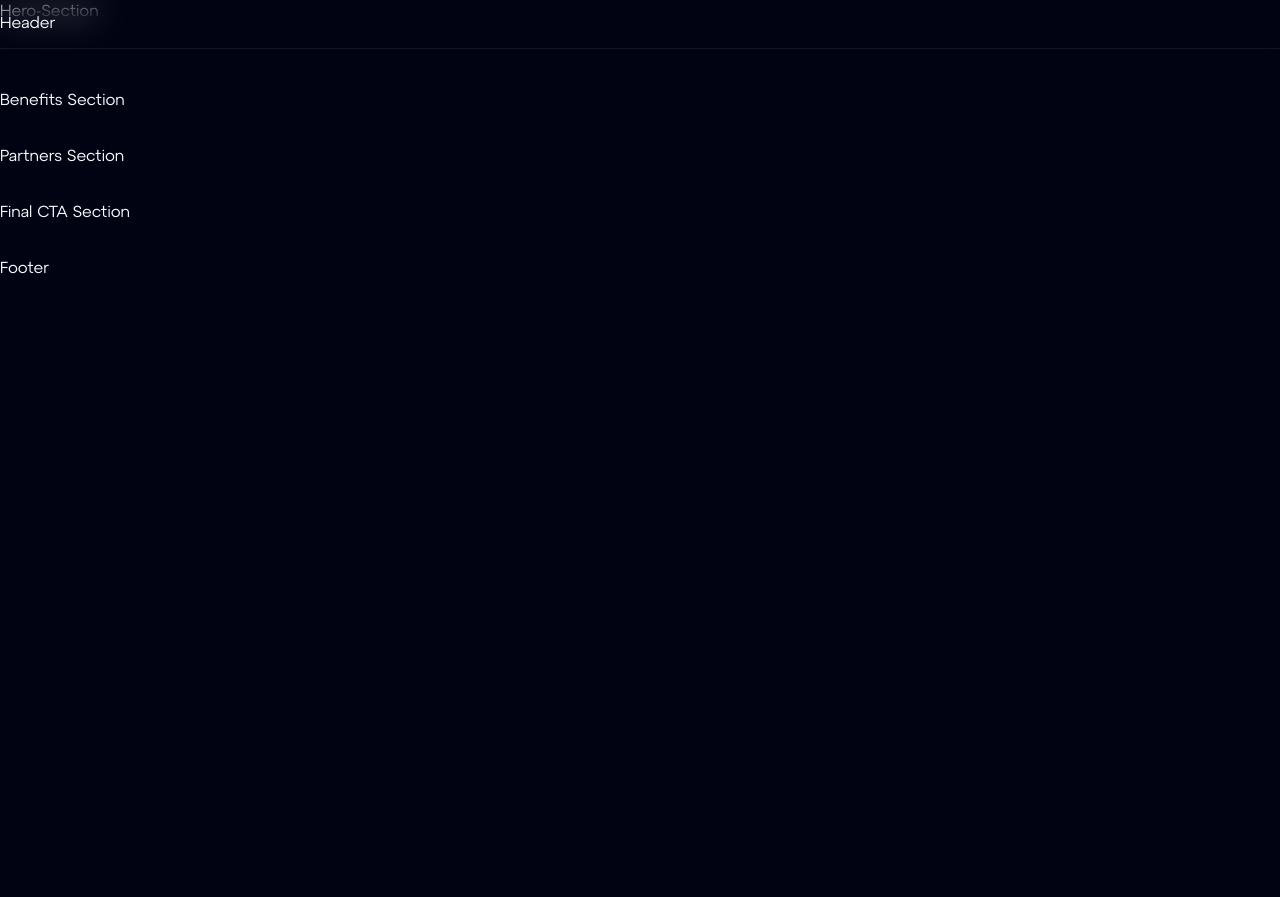
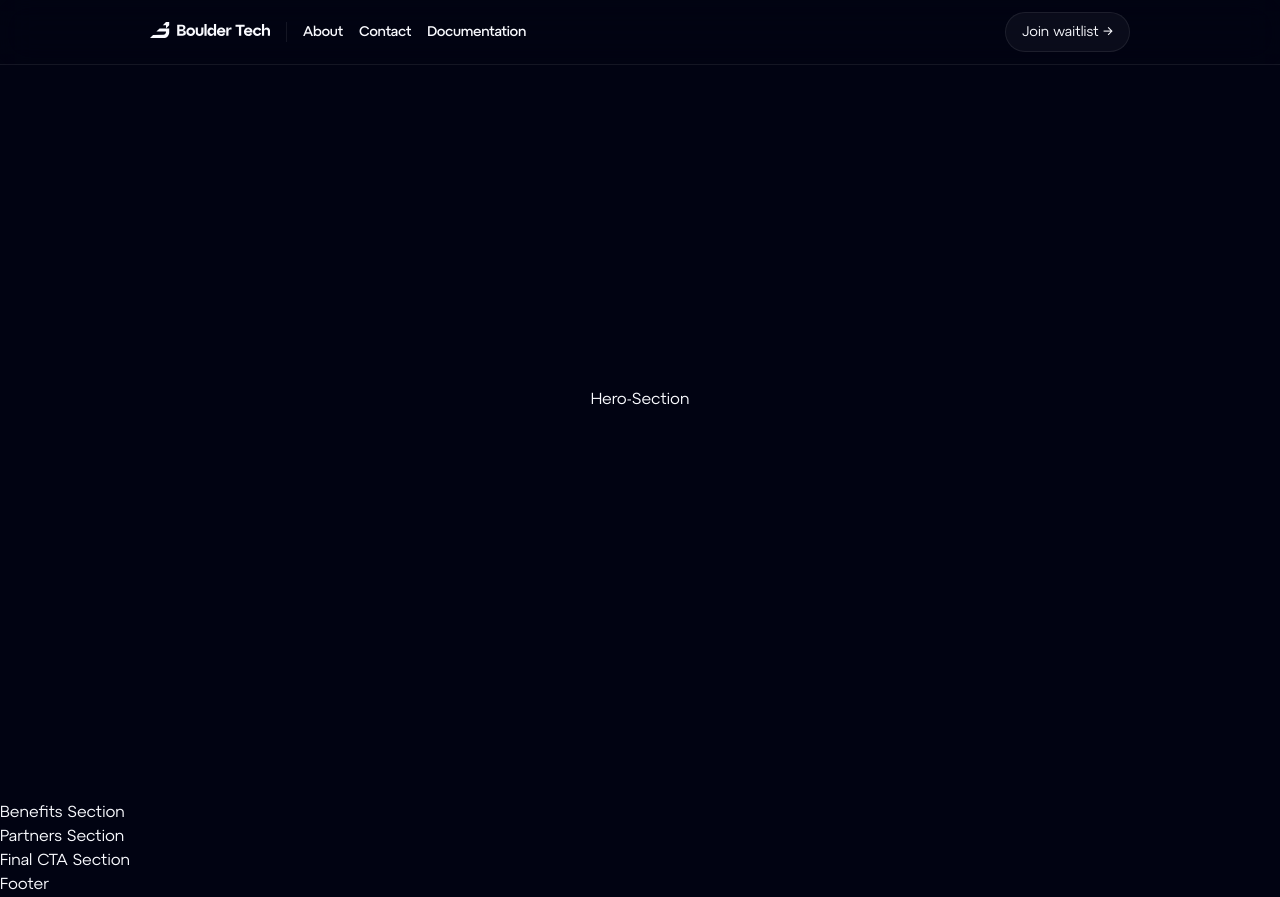
Before and after one commit to boulder-tech/Landing, a Next.js app: page / in a window 1280 px wide. Before the commit the page ends 800 px from the top, so only its background shows below. Built offline with nearby package versions, Linux system fonts and the light colour scheme.

Commit message:
Header finished

```diff
--- a/src/app/globals.css
+++ b/src/app/globals.css
@@ -20,3 +20,7 @@
   --color-grey-200: rgba(250, 251, 255, 0.08);
   --color-grey-300: rgba(250, 251, 255, 0.12);
 }
+
+html {
+  color-scheme: dark;
+}
--- a/src/app/layout.tsx
+++ b/src/app/layout.tsx
@@ -48,7 +48,7 @@ export default function RootLayout({
         )}
       >
         <Header />
-        <main className="flex flex-col gap-8 bg-background">
+        <main className="flex flex-col bg-background">
           {children}
           <Footer />
         </main>
--- a/src/components/buttons/ghost-button.tsx
+++ b/src/components/buttons/ghost-button.tsx
@@ -0,0 +1,8 @@
+const GhostButton = ({ children }: { children: React.ReactNode }) => {
+  return (
+    <button className="transition-all duration-200 hover:bg-gray-200 hover:border-gray-300 bg-gray-100 border border-gray-200 rounded-full px-4 text-sm h-10 text-foreground-heading flex items-center justify-center">
+      {children}
+    </button>
+  );
+};
+export default GhostButton;
--- a/src/components/header.tsx
+++ b/src/components/header.tsx
@@ -1,4 +1,33 @@
+import Link from "next/link";
+import Imagotype from "./imagotype";
+import GhostButton from "./buttons/ghost-button";
+
 const Header = () => {
-  return <header className="w-full fixed top-0 z-50 py-3 bg-[rgba(1, 3, 18, 0.01)] border-b border-grey-200 backdrop-blur-lg">Header</header>
+  return (
+    <header className="w-full fixed top-0 z-50 py-3 bg-[rgba(1, 3, 18, 0.01)] border-b border-grey-200 backdrop-blur-lg">
+      <div className="flex items-center justify-between 2xl:px-[300px] lg:px-[150px] md:px-[75px] px-[20px]">
+        <div className="flex gap-4 divide-border-grey-200 divide-x-[1px]">
+          <Imagotype />
+          <div className="pl-4 text-boulder-text sm:flex hidden text-sm gap-4 font-normal -tracking-[0.28px]">
+            <Link className="cursor-pointer hover:text-foreground-leading transition-all duration-200 font-medium" href={"/about"}>
+              About
+            </Link>
+            <Link className="cursor-pointer hover:text-foreground-leading transition-all duration-200 font-medium" href={"/contact"}>
+              Contact
+            </Link>
+            <Link
+              className="cursor-pointer hover:text-foreground-leading transition-all duration-200 font-medium"
+              href={"https://docs.bouldertech.fi"}
+            >
+              Documentation
+            </Link>
+          </div>
+        </div>
+        <Link href={'#waitlist'}>
+          <GhostButton>Join waitlist →</GhostButton>
+        </Link>
+      </div>
+    </header>
+  );
 };
 export default Header;
--- /dev/null
+++ b/src/components/imagotype.tsx
@@ -0,0 +1,64 @@
+export default function Imagotype() {
+  return (
+    <svg
+      width="120"
+      height="16"
+      viewBox="0 0 120 16"
+      fill="none"
+      xmlns="http://www.w3.org/2000/svg"
+    >
+      <path
+        d="M15.9997 0L12.7997 3.19999H15.9997L15.9997 6.39998L19.1997 3.19999V0H15.9997Z"
+        fill="#FAFBFF"
+      />
+      <path
+        d="M-0.000244141 16H13.737C15.1858 16 16.5753 15.4244 17.5997 14.4C18.6242 13.3755 19.1997 11.986 19.1997 10.5372L19.1997 6.39998H15.9997H9.59975L6.39976 9.59997H15.9997V10.0589C15.9997 10.7895 15.7095 11.4902 15.1929 12.0068C14.6844 12.5153 13.9972 12.8048 13.2782 12.8135L3.06305 12.9367L-0.000244141 16Z"
+        fill="#FAFBFF"
+      />
+      <path
+        d="M33.074 8.19154C33.9572 8.29796 34.6489 8.59592 35.1491 9.08544C35.6599 9.57496 35.9153 10.1869 35.9153 10.9211C35.9153 11.7512 35.6014 12.4429 34.9735 12.9963C34.3563 13.5496 33.5475 13.8263 32.5472 13.8263H27.1997V2.65253H32.0683C33.0686 2.65253 33.8774 2.93453 34.4946 3.49855C35.1225 4.06256 35.4364 4.75959 35.4364 5.58964C35.4364 6.26007 35.2289 6.82408 34.8139 7.28167C34.3989 7.73927 33.8189 8.04255 33.074 8.19154ZM31.8448 4.61592H29.4185V7.29764H31.8448C32.2918 7.29764 32.6483 7.16994 32.9143 6.91453C33.191 6.65913 33.3294 6.33456 33.3294 5.94082C33.3294 5.54707 33.191 5.22782 32.9143 4.98306C32.6483 4.7383 32.2918 4.61592 31.8448 4.61592ZM29.4185 11.8629H32.1481C32.5951 11.8629 32.9516 11.7405 33.2176 11.4958C33.4837 11.2404 33.6167 10.9158 33.6167 10.5221C33.6167 10.1283 33.4837 9.80908 33.2176 9.56432C32.9516 9.30892 32.5951 9.18122 32.1481 9.18122H29.4185V11.8629Z"
+        fill="#FAFBFF"
+      />
+      <path
+        d="M37.542 12.7568C36.7013 11.9374 36.2809 10.9211 36.2809 9.70798C36.2809 8.49483 36.7013 7.47854 37.542 6.65913C38.3827 5.83972 39.4309 5.43002 40.6866 5.43002C41.9423 5.43002 42.9905 5.83972 43.8312 6.65913C44.6719 7.47854 45.0923 8.49483 45.0923 9.70798C45.0923 10.9211 44.6719 11.9374 43.8312 12.7568C42.9905 13.5762 41.9423 13.9859 40.6866 13.9859C39.4309 13.9859 38.3827 13.5762 37.542 12.7568ZM38.5157 9.70798C38.5157 10.3678 38.7232 10.9211 39.1382 11.3681C39.5533 11.8044 40.0694 12.0226 40.6866 12.0226C41.3038 12.0226 41.82 11.8044 42.235 11.3681C42.65 10.9211 42.8575 10.3678 42.8575 9.70798C42.8575 9.0482 42.65 8.50015 42.235 8.06384C41.82 7.62753 41.3038 7.40937 40.6866 7.40937C40.0694 7.40937 39.5533 7.63285 39.1382 8.0798C38.7232 8.51611 38.5157 9.05884 38.5157 9.70798Z"
+        fill="#FAFBFF"
+      />
+      <path
+        d="M45.7026 10.3465V5.58964H47.8576V10.3465C47.8576 10.8466 48.0172 11.251 48.3364 11.5596C48.6557 11.8682 49.0654 12.0226 49.5656 12.0226C50.0657 12.0226 50.4754 11.8682 50.7947 11.5596C51.1139 11.251 51.2736 10.8466 51.2736 10.3465V5.58964H53.4285V10.3465C53.4285 11.4213 53.0667 12.2992 52.343 12.9803C51.6194 13.6507 50.6936 13.9859 49.5656 13.9859C48.4375 13.9859 47.5117 13.6507 46.7881 12.9803C46.0644 12.2992 45.7026 11.4213 45.7026 10.3465Z"
+        fill="#FAFBFF"
+      />
+      <path
+        d="M56.6052 13.8263H54.4502V2.01403H56.6052V13.8263Z"
+        fill="#FAFBFF"
+      />
+      <path
+        d="M63.9506 7.90421V2.01403H66.1055V13.8263H63.9506V11.5118C63.7058 12.2673 63.3174 12.8686 62.7853 13.3155C62.2532 13.7625 61.6307 13.9859 60.9177 13.9859C59.9067 13.9859 59.0607 13.5762 58.3796 12.7568C57.7092 11.9374 57.374 10.9211 57.374 9.70798C57.374 8.49483 57.7092 7.47854 58.3796 6.65913C59.0607 5.83972 59.9067 5.43002 60.9177 5.43002C61.6307 5.43002 62.2532 5.65349 62.7853 6.10044C63.3174 6.5474 63.7058 7.14865 63.9506 7.90421ZM61.6999 12.0226C62.3596 12.0226 62.8971 11.8044 63.3121 11.3681C63.7378 10.9318 63.9506 10.3784 63.9506 9.70798C63.9506 9.0482 63.7378 8.50015 63.3121 8.06384C62.8971 7.62753 62.3596 7.40937 61.6999 7.40937C61.1252 7.40937 60.6304 7.63285 60.2153 8.0798C59.811 8.51611 59.6088 9.05884 59.6088 9.70798C59.6088 10.3678 59.811 10.9211 60.2153 11.3681C60.6197 11.8044 61.1146 12.0226 61.6999 12.0226Z"
+        fill="#FAFBFF"
+      />
+      <path
+        d="M71.1939 5.43002C72.5773 5.43002 73.684 5.93018 74.5141 6.9305C75.3548 7.92018 75.6634 9.10141 75.4399 10.4742H69.0868C69.2358 10.9743 69.5071 11.3787 69.9009 11.6873C70.3053 11.9853 70.7841 12.1343 71.3375 12.1343C72.274 12.1343 72.9551 11.7512 73.3807 10.985L75.1526 11.7831C74.7801 12.4535 74.2534 12.9909 73.5723 13.3953C72.9019 13.7891 72.1357 13.9859 71.2737 13.9859C70.018 13.9859 68.9697 13.5762 68.129 12.7568C67.2883 11.9374 66.868 10.9211 66.868 9.70798C66.868 8.49483 67.283 7.47854 68.1131 6.65913C68.9431 5.83972 69.9701 5.43002 71.1939 5.43002ZM71.1939 7.28167C70.715 7.28167 70.284 7.42534 69.9009 7.71266C69.5284 7.98935 69.2677 8.36181 69.1187 8.83004H73.285C73.136 8.36181 72.8753 7.98935 72.5028 7.71266C72.1303 7.42534 71.694 7.28167 71.1939 7.28167Z"
+        fill="#FAFBFF"
+      />
+      <path
+        d="M78.4465 5.58964V7.72862C78.7125 6.7283 79.1222 6.0632 79.6756 5.7333C80.2396 5.40341 80.8568 5.34488 81.5273 5.55772V7.60092C80.6653 7.30296 79.9363 7.31892 79.3404 7.64881C78.7444 7.96806 78.4465 8.48951 78.4465 9.21314V13.8263H76.2915V5.58964H78.4465Z"
+        fill="#FAFBFF"
+      />
+      <path
+        d="M91.2189 13.8263H88.9363V4.67978H85.5203V2.65253H94.6509V4.67978H91.2189V13.8263Z"
+        fill="#FAFBFF"
+      />
+      <path
+        d="M98.2112 5.43002C99.5946 5.43002 100.701 5.93018 101.531 6.9305C102.372 7.92018 102.681 9.10141 102.457 10.4742H96.1041C96.2531 10.9743 96.5244 11.3787 96.9182 11.6873C97.3226 11.9853 97.8014 12.1343 98.3548 12.1343C99.2913 12.1343 99.9724 11.7512 100.398 10.985L102.17 11.7831C101.797 12.4535 101.271 12.9909 100.59 13.3953C99.9192 13.7891 99.1529 13.9859 98.291 13.9859C97.0352 13.9859 95.987 13.5762 95.1463 12.7568C94.3056 11.9374 93.8853 10.9211 93.8853 9.70798C93.8853 8.49483 94.3003 7.47854 95.1304 6.65913C95.9604 5.83972 96.9874 5.43002 98.2112 5.43002ZM98.2112 7.28167C97.7323 7.28167 97.3013 7.42534 96.9182 7.71266C96.5457 7.98935 96.285 8.36181 96.136 8.83004H100.302C100.153 8.36181 99.8925 7.98935 99.5201 7.71266C99.1476 7.42534 98.7113 7.28167 98.2112 7.28167Z"
+        fill="#FAFBFF"
+      />
+      <path
+        d="M104.219 12.7568C103.379 11.9374 102.958 10.9211 102.958 9.70798C102.958 8.49483 103.379 7.47854 104.219 6.65913C105.06 5.83972 106.108 5.43002 107.364 5.43002C108.247 5.43002 109.04 5.65881 109.743 6.11641C110.445 6.574 110.972 7.21782 111.323 8.04788L109.343 8.73427C109.163 8.3086 108.896 7.98403 108.545 7.76055C108.194 7.52643 107.8 7.40937 107.364 7.40937C106.747 7.40937 106.231 7.63285 105.816 8.0798C105.401 8.51611 105.193 9.05884 105.193 9.70798C105.193 10.3678 105.401 10.9211 105.816 11.3681C106.231 11.8044 106.747 12.0226 107.364 12.0226C107.8 12.0226 108.194 11.9055 108.545 11.6714C108.896 11.4373 109.163 11.1074 109.343 10.6817L111.323 11.3681C110.972 12.1981 110.445 12.842 109.743 13.2996C109.04 13.7572 108.247 13.9859 107.364 13.9859C106.108 13.9859 105.06 13.5762 104.219 12.7568Z"
+        fill="#FAFBFF"
+      />
+      <path
+        d="M116.957 5.43002C117.873 5.43002 118.607 5.74927 119.16 6.38777C119.724 7.02627 120.006 7.84036 120.006 8.83004V13.8263H117.851V9.21314C117.851 8.68106 117.681 8.24475 117.34 7.90421C117 7.56368 116.574 7.39341 116.063 7.39341C115.489 7.39341 115.021 7.56368 114.659 7.90421C114.297 8.24475 114.116 8.68106 114.116 9.21314V13.8263H111.961V2.01403H114.116V7.6967C114.329 6.99435 114.685 6.44098 115.186 6.03659C115.696 5.63221 116.287 5.43002 116.957 5.43002Z"
+        fill="#FAFBFF"
+      />
+    </svg>
+  );
+}
--- a/src/components/sections/hero-section.tsx
+++ b/src/components/sections/hero-section.tsx
@@ -1,4 +1,4 @@
 const HeroSection = () => {
-  return <div>Hero-Section</div>;
+  return <section className="w-full h-screen flex items-center justify-center">Hero-Section</section>
 };
 export default HeroSection;
```
